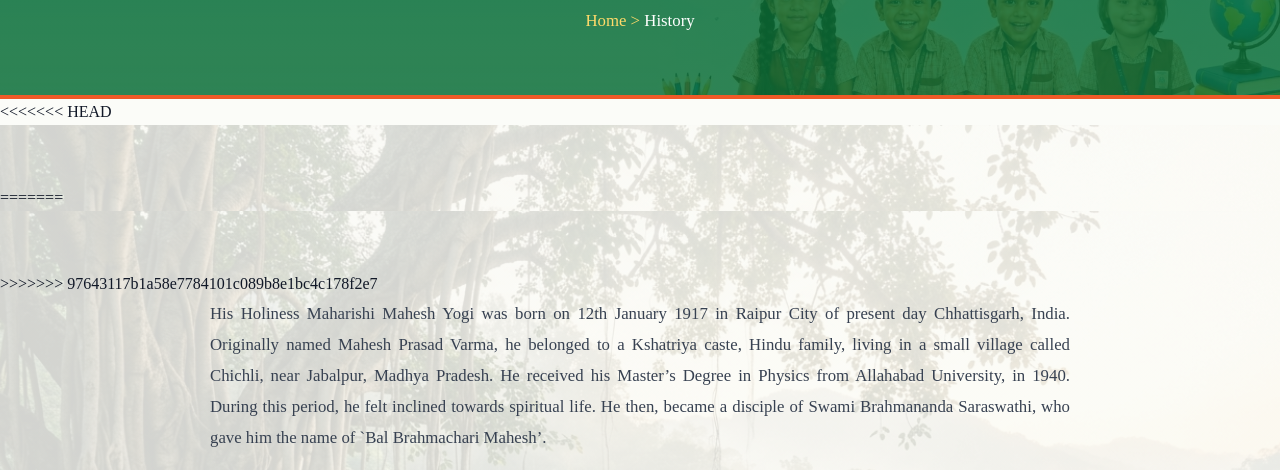
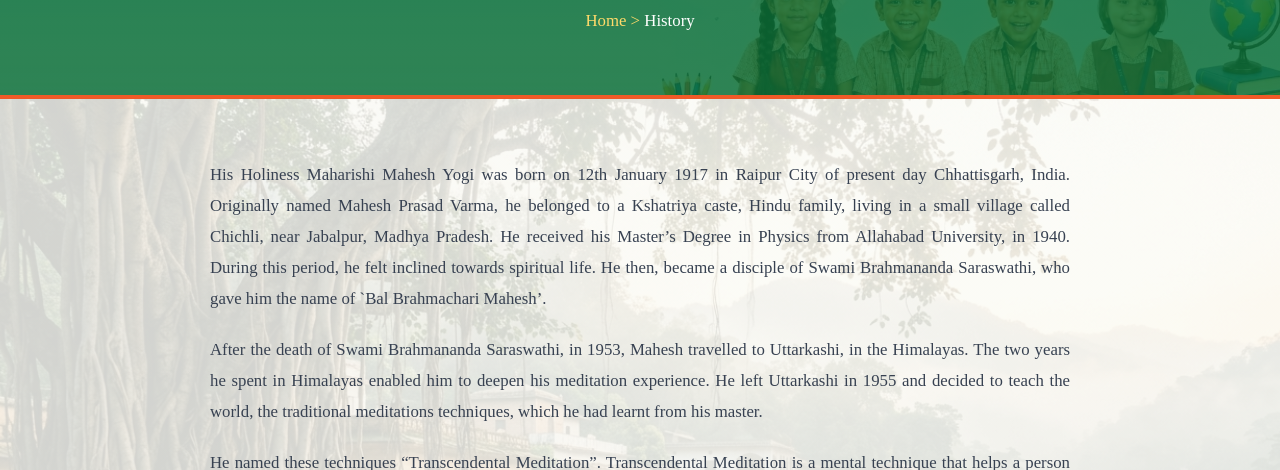
Before and after one commit to sharanbabu7047/MVM-Website, a plain HTML site: page history.html in a window 1280 px wide. Shown: the part 497-967 px from the top of the page. Drawn offline with Linux system fonts and the light colour scheme; files whose address does not match are found by name.

Commit message:
refactor: resolve merge conflict in history section styling

```diff
--- a/history.html
+++ b/history.html
@@ -116,13 +116,8 @@
     </section>
 
     <!-- History Text Section -->
-<<<<<<< HEAD
-    <section class="section" id="history-content-section"
-      style="background: linear-gradient(rgba(251, 252, 248, 0.84), rgba(251, 252, 248, 0.84)), url('images/history_content_bg.jpg') no-repeat center center; background-size: cover; background-attachment: fixed; padding: 60px 0;">
-=======
 
     <section class="section" id="history-content-section" style="background: linear-gradient(rgba(251, 252, 248, 0.84), rgba(251, 252, 248, 0.84)), url('images/history_content_bg.jpg') no-repeat center center; background-size: cover; background-attachment: fixed; padding: 60px 0;">
->>>>>>> 97643117b1a58e7784101c089b8e1bc4c178f2e7
       <div class="container" style="max-width: 900px; position: relative; z-index: 2;">
         <div style="font-family: var(--font-serif); line-height: 1.85; font-size: 1.15rem; color: var(--text-dark);">
           <p style="margin-bottom: 20px;">
```
